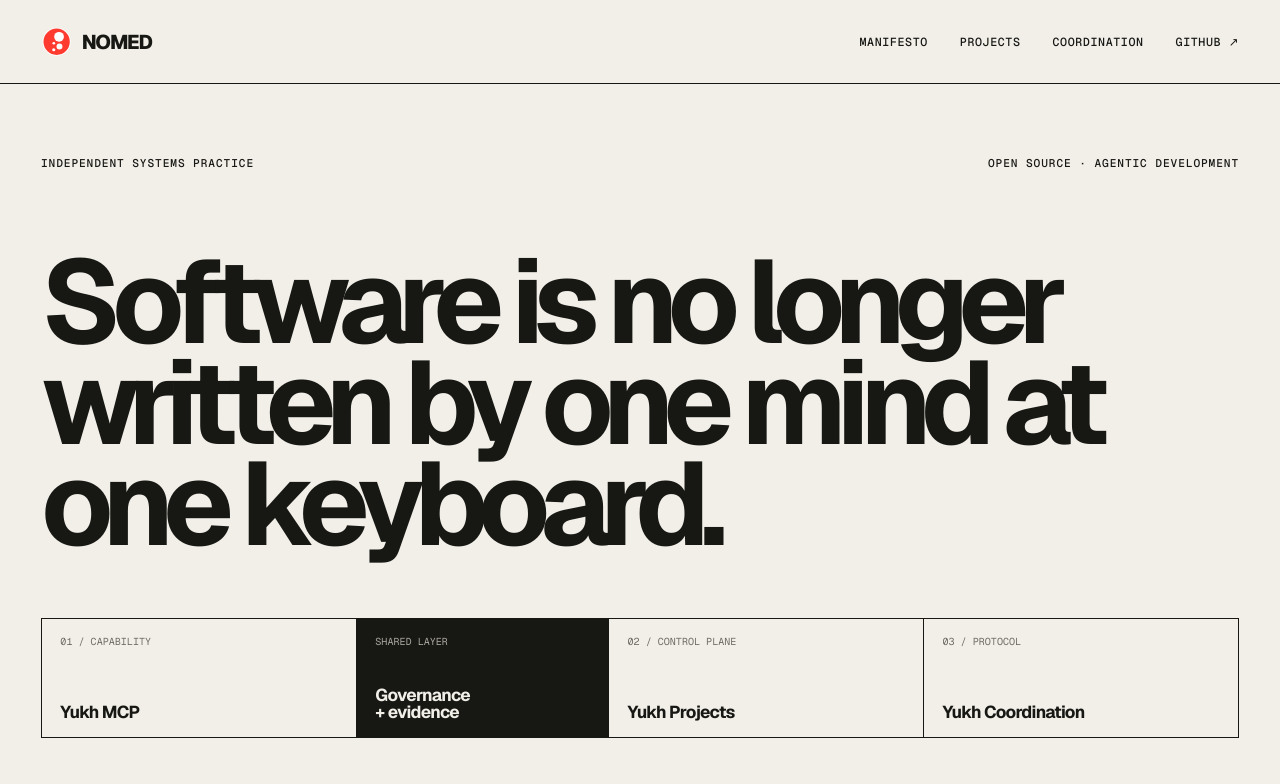
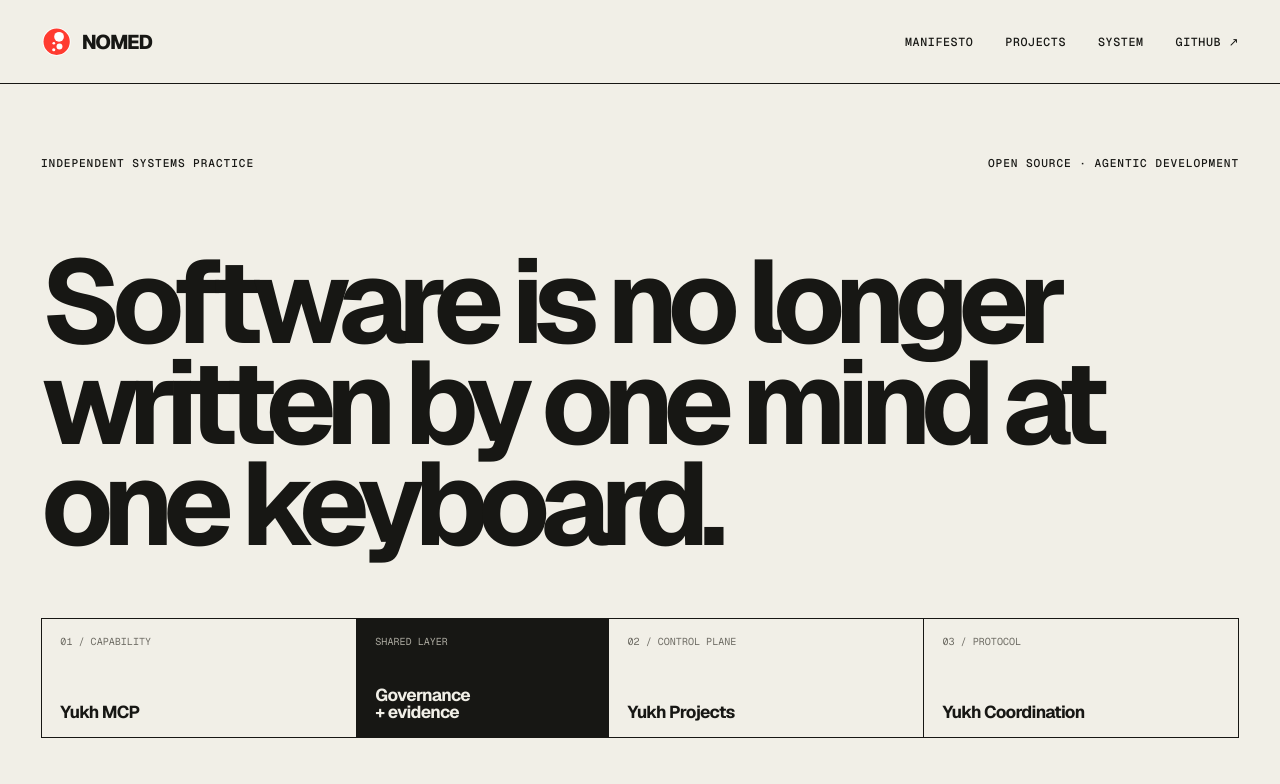
Before and after one commit to nomed/nomed.github.io, a Next.js app: page / in a window 1280 px wide. Shown: the top 784 px of the page. Built offline with nearby package versions, Linux system fonts and the light colour scheme.

Commit message:
feat: expose the symmetric system architecture in navigation

```diff
--- a/app/page.tsx
+++ b/app/page.tsx
@@ -51,7 +51,7 @@ export default function Home() {
         <nav aria-label="Primary navigation">
           <a href="/manifesto">Manifesto</a>
           <a href="/projects">Projects</a>
-          <a href="/coordination">Coordination</a>
+          <a href="/system">System</a>
           <a href="https://github.com/nomed">GitHub ↗</a>
         </nav>
       </header>
```
